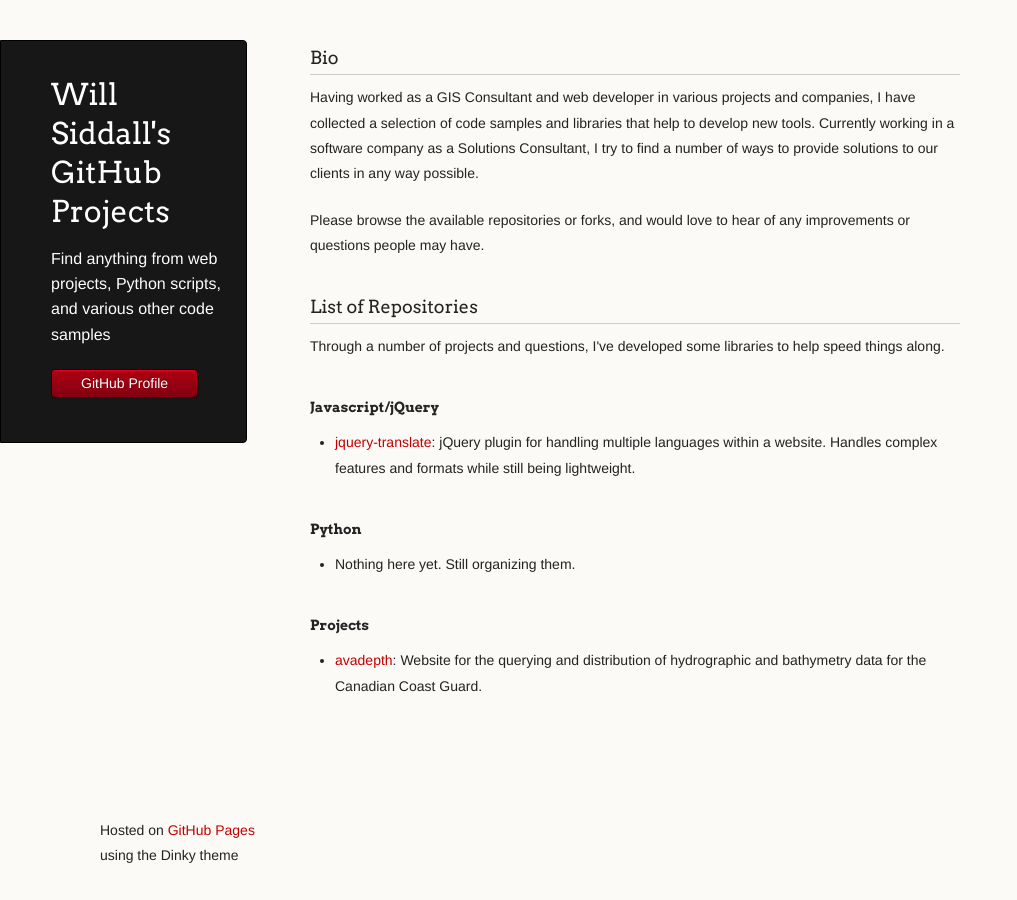
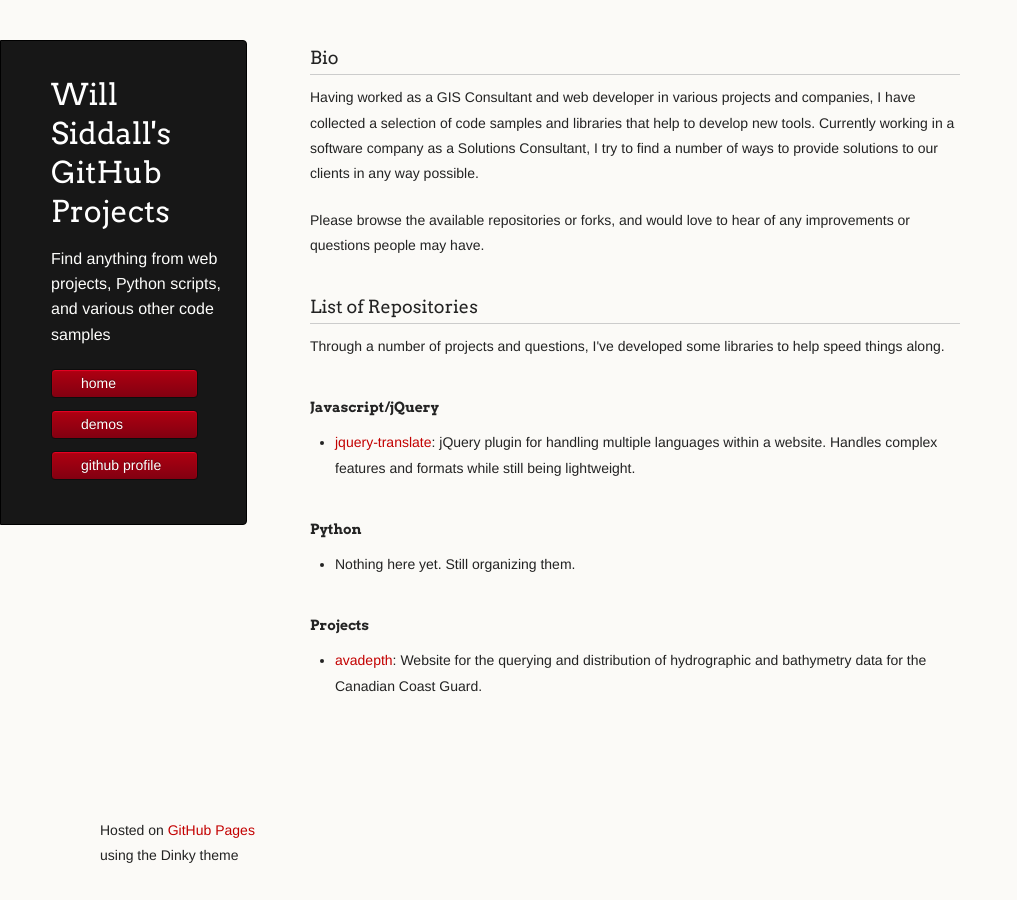
Before and after one commit to wsidl/wsidl.github.io, a Jekyll site: the page built from index.html, in a window 1280 px wide. Shown: the whole page, without its empty margins (0-1017 px from the left). Built offline with Jekyll 4.4.1, drawn with Linux system fonts in a browser that asks for light colours.

Commit message:
Trying Jekyll development

```diff
--- a/_includes/header.html
+++ b/_includes/header.html
@@ -2,6 +2,8 @@
   <h1 class="header">{{ site.title }}</h1>
   <p class="header">{{ site.tagline }}</p>
   <ul>
-    <li><a class="buttons github" href="https://github.com/wsidl">GitHub Profile</a></li>
+    <li><a class="buttons" href="/">home</a></li>
+    <li><a class="buttons" href="/demos">demos</a></li>
+    <li><a class="buttons github" href="https://github.com/wsidl">github profile</a></li>
   </ul>
 </header>
```
